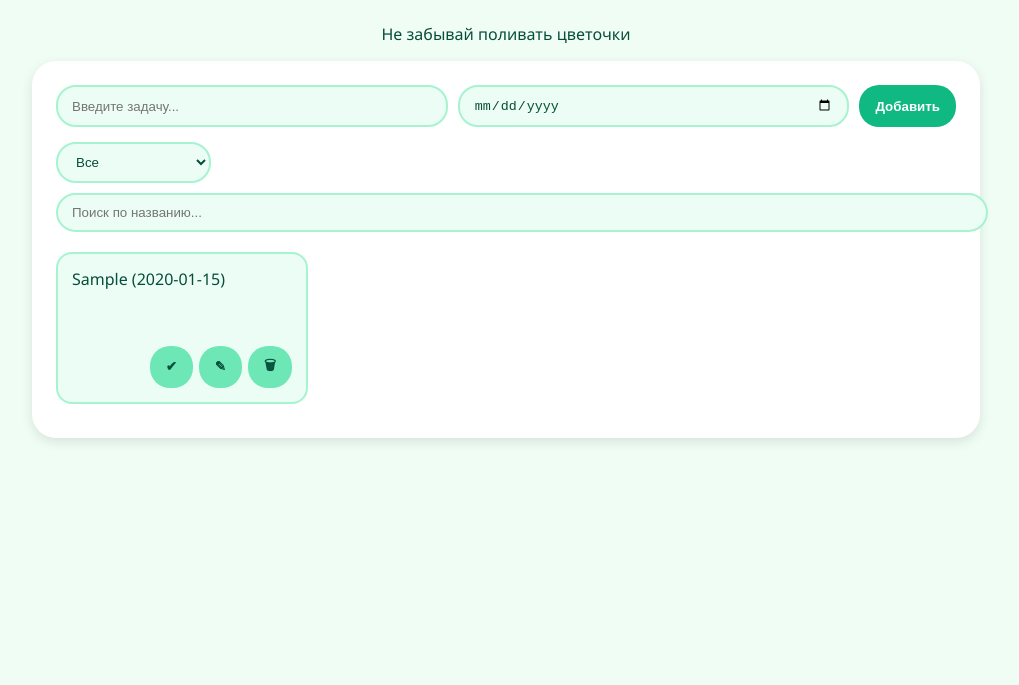
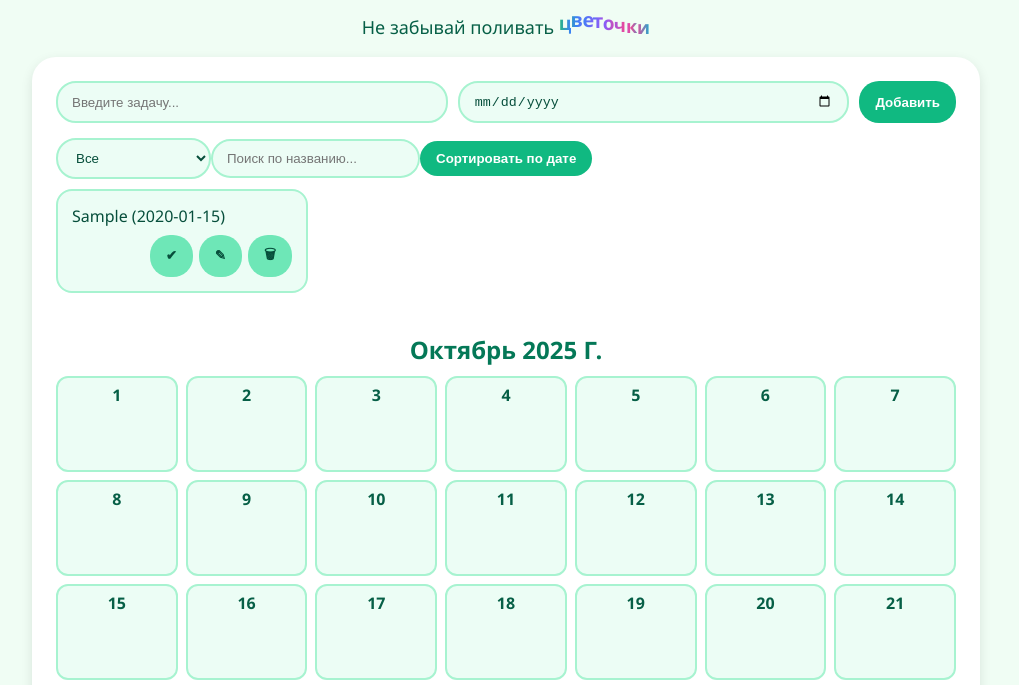
Before and after one commit to NekrasovTaras/WEB2, a plain HTML site: page index.html in a window 1280 px wide. Both pictures are taken after typing "Sample", "2020-01-15" into the empty fields and a click on the button "Добавить". Shown: the part 87-772 px from the top of the page, without its empty margins (134-1153 px from the left). Drawn offline with Linux system fonts and the light colour scheme.

Commit message:
drag-n-drop, calendar widget, sort-bugfix

```diff
--- a/data/script.js
+++ b/data/script.js
@@ -6,14 +6,24 @@ document.addEventListener("DOMContentLoaded", () => {
   app.appendChild(title);
 
   const subtitle = document.createElement("p");
-  subtitle.textContent = "Не забывай поливать цветочки";
+  subtitle.innerHTML = 'Не забывай поливать <span class="flowers">цветочки</span>';
   app.appendChild(subtitle);
+
+  const flowersText = subtitle.querySelector(".flowers");
+  const letters = flowersText.textContent.split("");
+  flowersText.textContent = "";
+  letters.forEach(ch => {
+    const span = document.createElement("span");
+    span.textContent = ch;
+    flowersText.appendChild(span);
+  });
 
   const container = document.createElement("div");
   container.className = "todo-container";
   app.appendChild(container);
 
   const form = document.createElement("form");
+
   const inputText = document.createElement("input");
   inputText.type = "text";
   inputText.placeholder = "Введите задачу...";
@@ -40,12 +50,19 @@ document.addEventListener("DOMContentLoaded", () => {
   const searchInput = document.createElement("input");
   searchInput.type = "text";
   searchInput.placeholder = "Поиск по названию...";
-  searchInput.className = "search";
   container.appendChild(searchInput);
+
+  const sortBtn = document.createElement("button");
+  sortBtn.textContent = "Сортировать по дате";
+  container.appendChild(sortBtn);
 
   const list = document.createElement("div");
   list.className = "todo-list";
   container.appendChild(list);
+
+  const calendarContainer = document.createElement("div");
+  calendarContainer.className = "calendar";
+  container.appendChild(calendarContainer);
 
   let tasks = JSON.parse(localStorage.getItem("tasks")) || [];
 
@@ -53,10 +70,64 @@ document.addEventListener("DOMContentLoaded", () => {
     localStorage.setItem("tasks", JSON.stringify(tasks));
   }
 
+  function renderCalendar() {
+  calendarContainer.textContent = "";
+
+  const now = new Date();
+  const year = now.getFullYear();
+  const month = now.getMonth();
+  const daysInMonth = new Date(year, month + 1, 0).getDate();
+
+  const header = document.createElement("h2");
+  header.textContent = now.toLocaleString("ru", { month: "long", year: "numeric" });
+  calendarContainer.appendChild(header);
+
+  const grid = document.createElement("div");
+  grid.className = "calendar-grid";
+  calendarContainer.appendChild(grid);
+
+  for (let day = 1; day <= daysInMonth; day++) {
+    const cell = document.createElement("div");
+    cell.className = "calendar-day";
+
+    const label = document.createElement("div");
+    label.className = "day-number";
+    label.textContent = day;
+    cell.appendChild(label);
+
+    const dayTasks = tasks.filter(t => {
+      if (!t.date) return false;
+      const tDate = new Date(t.date);
+      return (
+        tDate.getFullYear() === year &&
+        tDate.getMonth() === month &&
+        tDate.getDate() === day
+      );
+    });
+
+    if (dayTasks.length > 0) {
+      const list = document.createElement("ul");
+      list.className = "calendar-task-list";
+
+      dayTasks.forEach(t => {
+        const item = document.createElement("li");
+        item.textContent = t.text;
+        if (t.done) item.classList.add("done");
+        list.appendChild(item);
+      });
+
+      cell.appendChild(list);
+    }
+
+    grid.appendChild(cell);
+  }
+}
+
   function createTaskElement(task) {
-    const div = document.createElement("div");
-    div.className = "todo-item";
-    if (task.done) div.classList.add("done");
+    const li = document.createElement("div");
+    li.className = "todo-item";
+    if (task.done) li.classList.add("done");
+    li.draggable = true;
 
     const span = document.createElement("span");
     span.className = "todo-text";
@@ -93,9 +164,25 @@ document.addEventListener("DOMContentLoaded", () => {
     });
 
     controls.append(doneBtn, editBtn, deleteBtn);
-    div.append(span, controls);
+    li.append(span, controls);
 
-    return div;
+    li.addEventListener("dragstart", e => {
+      e.dataTransfer.setData("text/plain", task.id);
+    });
+
+    li.addEventListener("dragover", e => e.preventDefault());
+
+    li.addEventListener("drop", e => {
+      const draggedId = e.dataTransfer.getData("text/plain");
+      const fromIndex = tasks.findIndex(t => t.id == draggedId);
+      const toIndex = tasks.findIndex(t => t.id == task.id);
+      const [moved] = tasks.splice(fromIndex, 1);
+      tasks.splice(toIndex, 0, moved);
+      saveTasks();
+      renderTasks();
+    });
+
+    return li;
   }
 
   function renderTasks() {
@@ -111,6 +198,8 @@ document.addEventListener("DOMContentLoaded", () => {
       })
       .filter(task => task.text.toLowerCase().includes(searchValue))
       .forEach(task => list.appendChild(createTaskElement(task)));
+
+    renderCalendar();
   }
 
   form.addEventListener("submit", e => {
@@ -132,6 +221,13 @@ document.addEventListener("DOMContentLoaded", () => {
     renderTasks();
   });
 
+  sortBtn.addEventListener("click", e => {
+    e.preventDefault();
+    tasks.sort((a, b) => new Date(a.date || 0) - new Date(b.date || 0));
+    saveTasks();
+    renderTasks();
+  });
+
   filterSelect.addEventListener("change", renderTasks);
   searchInput.addEventListener("input", renderTasks);
 
--- a/data/style.css
+++ b/data/style.css
@@ -85,7 +85,6 @@ button:hover {
   display: flex;
   flex-direction: column;
   justify-content: space-between;
-  height: 120px;
   transition: 0.2s;
 }
 
@@ -106,14 +105,141 @@ button:hover {
   gap: 6px;
 }
 
-input[type="text"].search {
-  width: 100%;
-  margin: 10px 0;
-  padding: 10px 14px;
-  border-radius: 20px;
+p {
+  font-size: 18px;
+  margin-top: 8px;
+  color: #065f46;
+}
+
+.flowers {
+  font-weight: bold;
+  display: inline-block;
+  position: relative;
+}
+
+.flowers span {
+  display: inline-block;
+  animation:
+    springJump 1.5s infinite ease-in-out,
+    rainbowColor 3s infinite linear;
+  background: linear-gradient(90deg,
+    #ef4444, #f59e0b, #eab308, #22c55e,
+    #3b82f6, #8b5cf6, #ec4899, #06b6d4);
+  background-size: 800% 100%;
+  -webkit-background-clip: text;
+  background-clip: text;
+  -webkit-text-fill-color: transparent;
+  color: transparent;
+}
+
+.flowers span:nth-child(1) {
+  animation-delay: 0s, 0s;
+}
+.flowers span:nth-child(2) {
+  animation-delay: 0.1s, 0.1s;
+}
+.flowers span:nth-child(3) {
+  animation-delay: 0.2s, 0.2s;
+}
+.flowers span:nth-child(4) {
+  animation-delay: 0.3s, 0.3s;
+}
+.flowers span:nth-child(5) {
+  animation-delay: 0.4s, 0.4s;
+}
+.flowers span:nth-child(6) {
+  animation-delay: 0.5s, 0.5s;
+}
+.flowers span:nth-child(7) {
+  animation-delay: 0.6s, 0.6s;
+}
+.flowers span:nth-child(8) {
+  animation-delay: 0.7s, 0.7s;
+}
+
+@keyframes springJump {
+  0%, 100% {
+    transform: translateY(0) scale(1);
+  }
+  40% {
+    transform: translateY(-8px) scale(1.1);
+  }
+  60% {
+    transform: translateY(2px) scale(0.95);
+  }
+}
+
+@keyframes rainbowColor {
+  0% {
+    background-position: 0% 50%;
+  }
+  50% {
+    background-position: 100% 50%;
+  }
+  100% {
+    background-position: 0% 50%;
+  }
+}
+
+.calendar {
+  margin-top: 30px;
+  text-align: center;
+}
+
+.calendar h2 {
+  color: #047857;
+  text-transform: capitalize;
+  margin-bottom: 10px;
+}
+
+.calendar-grid {
+  display: grid;
+  grid-template-columns: repeat(7, 1fr);
+  gap: 8px;
+}
+
+.calendar-day {
+  background: #ecfdf5;
   border: 2px solid #a7f3d0;
-  background-color: #ecfdf5;
-  color: #064e3b;
+  border-radius: 12px;
+  min-height: 80px;
+  padding: 6px;
+  position: relative;
+  transition: 0.2s;
+}
+
+.calendar-day:hover {
+  background: #d1fae5;
+}
+
+.day-number {
+  font-weight: bold;
+  color: #065f46;
+  margin-bottom: 4px;
+}
+
+.calendar-task-list {
+  list-style: none;
+  padding: 0;
+  margin: 4px 0 0 0;
+  font-size: 12px;
+  text-align: left;
+  max-height: 60px;
+  overflow-y: auto;
+}
+
+.calendar-task-list li {
+  background: #d1fae5;
+  margin-bottom: 3px;
+  padding: 2px 4px;
+  border-radius: 6px;
+  line-height: 1.2;
+}
+
+.calendar-task-list li.done {
+  background: #a7f3d0;
+  text-decoration: line-through;
+  opacity: 0.7;
 }
 
 @media (max-width: 600px) {
```
